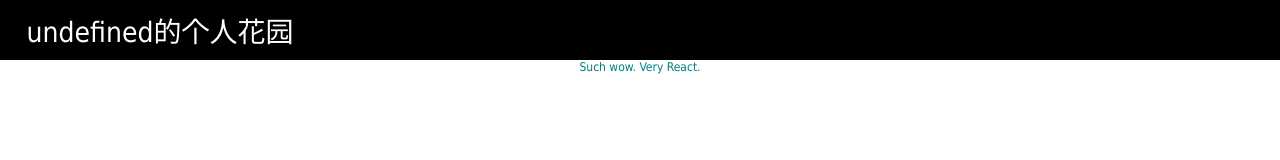
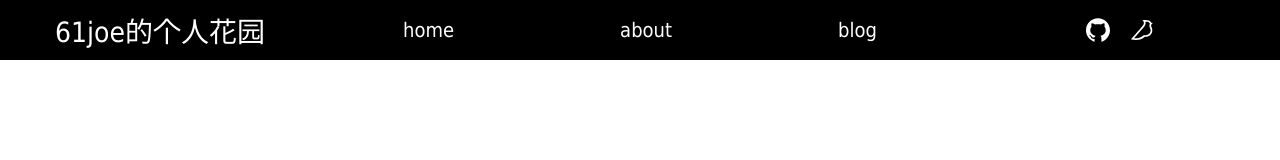
Before and after one commit to 61joe/61joe-blog.github.io, a Gatsby site: page /about in a window 1280 px wide. Built offline with nearby package versions, Linux system fonts and the light colour scheme; Gatsby itself is replaced by a stand-in of ours.

Commit message:
提取header组件

```diff
--- a/src/components/header/header.tsx
+++ b/src/components/header/header.tsx
@@ -1,6 +1,9 @@
 import React from "react"
 import { Layout } from "antd"
 import { createUseStyles } from "react-jss"
+import { username } from "../../utils/constant"
+import { GithubOutlined, YuqueOutlined } from "@ant-design/icons"
+import { Link } from "gatsby"
 
 const { Header } = Layout
 const useStyles = createUseStyles({
@@ -32,27 +35,55 @@ const useStyles = createUseStyles({
     },
   },
 })
-type Props = {
-  name: string
-  menu?: JSX.Element
-  webList?: Array<any>
-}
+// type Props = {
+//   name: string
+//   menu?: JSX.Element
+//   webList?: Array<any>
+// }
 
-const header = ({ name, menu: topMenu, webList = [] }: Props) => {
+const topMenuList = ["home", "about", "blog"]
+const iconStyle = { fontSize: "24px", color: "white" }
+const websiteLinkList = [
+  {
+    icon: <GithubOutlined style={iconStyle} />,
+    site: "https://github.com/61joe",
+  },
+  {
+    icon: <YuqueOutlined style={iconStyle} />,
+    site: "https://www.yuque.com/weubg3",
+  },
+]
+
+const topMenu = (
+  <>
+    {topMenuList.map(item => (
+      <Link
+        to={`/${item === "home" ? "" : item}`}
+        style={{ color: "white", fontSize: "20px" }}
+      >
+        {item}
+      </Link>
+    ))}
+  </>
+)
+
+const header = () => {
   const classes = useStyles()
 
   return (
+    <Layout>
       <Header className={classes.header}>
-      <span>{`${name}的个人花园`}</span>
+        <span>{`${username}的个人花园`}</span>
         <div>{topMenu}</div>
         <div>
-        {webList.map(item => (
-          <a href={item.site} target="_blank">
+          {websiteLinkList.map(item => (
+            <a href={item.site} target="_blank" rel="noopener noreferrer">
               {item.icon}
             </a>
           ))}
         </div>
       </Header>
+    </Layout>
   )
 }
 export default header
--- a/src/pages/about.js
+++ b/src/pages/about.tsx
@@ -1,8 +1,7 @@
 import React from "react"
 import Header from "../components/header/header"
 export default () => (
-  <div style={{ color: `teal` }}>
-    <Header headerText="About Gatsby" />
-    <p>Such wow. Very React.</p>
+  <div>
+    <Header />
   </div>
 )
```
Also changed, not shown: src/pages/blog.tsx (added, +7 -0 lines), src/pages/contact.js (deleted, +0 -11 lines), src/pages/index.tsx (+1 -30 lines). Lines whose indentation alone changed are shown as unchanged.
